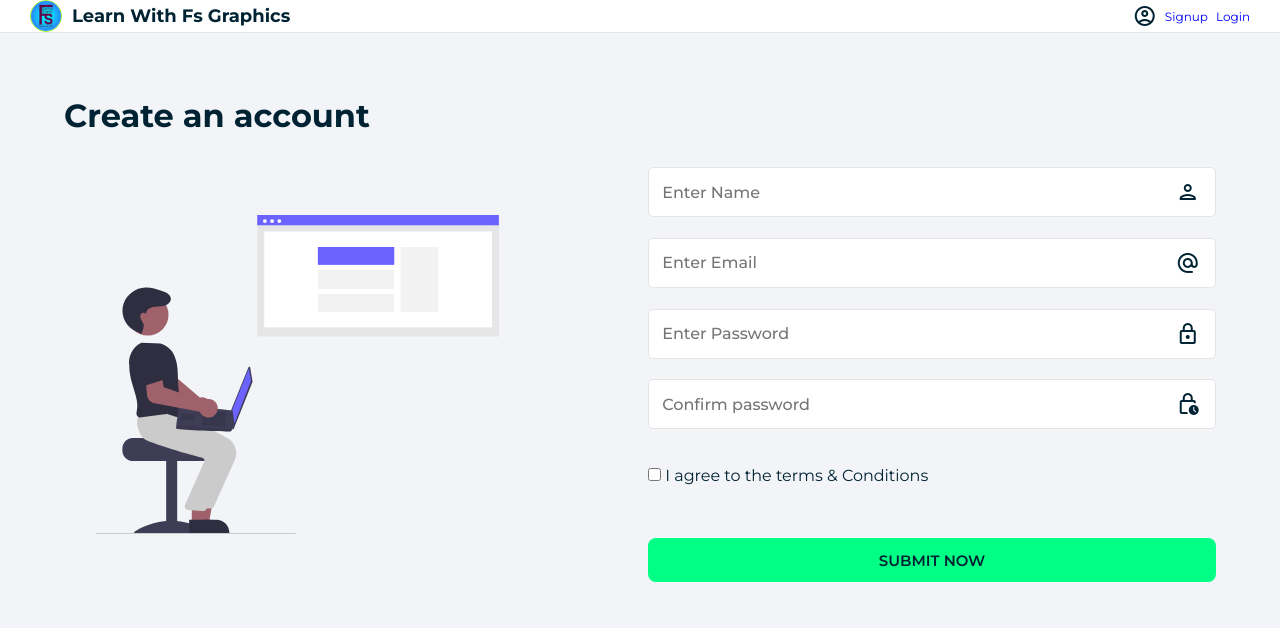
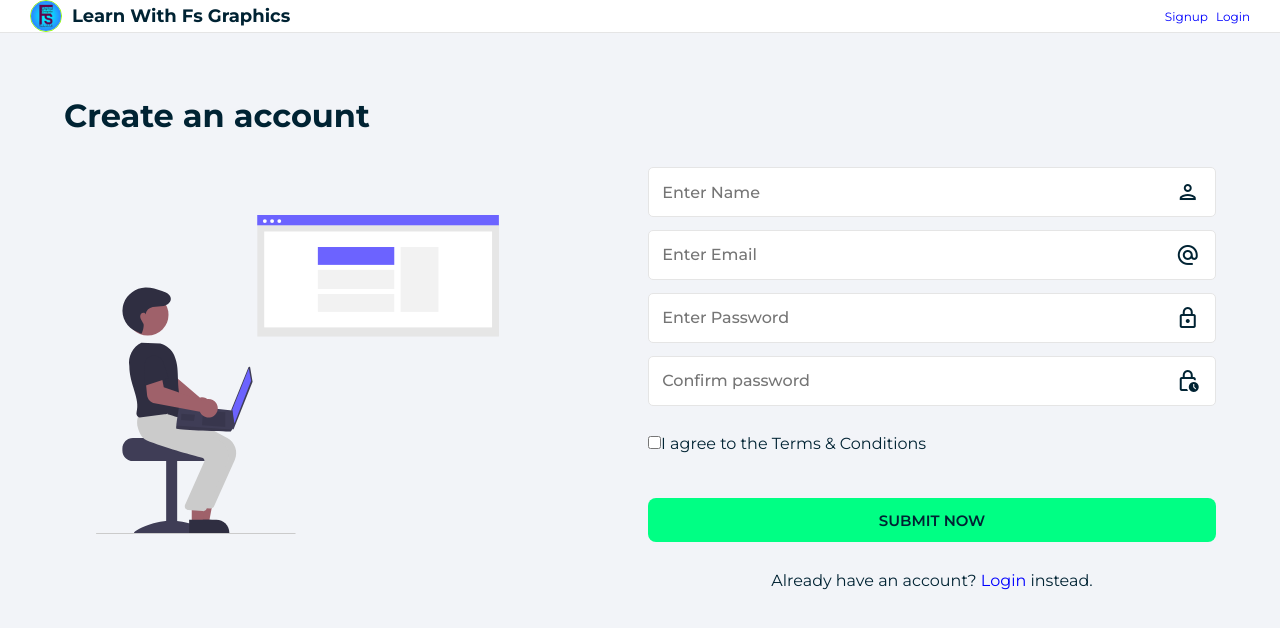
Before and after one commit to fsgraphics/Quiz-React-Project, a React (Vite) app: page /signup in a window 1280 px wide. Shown: the top 628 px of the page. Built offline with nearby package versions, Linux system fonts and the light colour scheme; no server answers.

Commit message:
6th added firebase

```diff
--- a/src/components/Account.jsx
+++ b/src/components/Account.jsx
@@ -1,15 +1,29 @@
 import React from "react";
 import classes from "../components/Styles/Account.module.css";
 import { Link } from "react-router-dom";
+import {useAuth} from "../contexts/AuthContext";
 
 const Account = () => {
+  const {currentUser, logout } = useAuth();
   return (
     <div className={classes.account}>
-      <span className="material-icons-outlined" title="Account">
-        account_circle
-      </span>
-      <Link to="/signup">Signup</Link>
-      <Link to="/login">Login</Link>
+
+      {currentUser ? (
+        <>
+        <span className="material-icons-outlined" title="Account">
+          account_circle
+        </span>
+        <span>{currentUser.displayName}</span>
+        <span className="material-icons-outlined" title="Logout" onClick={logout} > {" "}
+          logout {" "}
+        </span>
+      </>
+      ) : (
+        <>
+          <Link to="/signup">Signup</Link>
+          <Link to="/login">Login</Link>
+        </>
+      )}
     </div>
   );
 };
--- /dev/null
+++ b/src/components/LoginForm.jsx
@@ -0,0 +1,58 @@
+import React, {useState} from 'react';
+import Form from './Form';
+import TextInput from './TextInput';
+import Button from './Button';
+import classes from "../components/Styles/Login.module.css";
+import { Link,useNavigate } from 'react-router-dom';
+import { useAuth } from '../contexts/AuthContext';
+
+
+const LoginForm = () => {
+
+
+    const [email, setEmail] =useState("");
+    const [password, setPassword] =useState("");
+    const [error, setError] = useState();
+    const [loading, setLoading] =useState();
+    const {login} =useAuth();
+    const navigate = useNavigate();
+async function handleSubmit(e) {
+  e.preventDefault();
+
+    try {
+      setError("");
+      setLoading(true);
+     await login(email, password);
+     navigate("/");
+    } catch(err){
+      console.log(err)
+      setLoading(false);
+      setError("Failed to Login!");
+
+    }
+}
+
+    return (
+        <Form className={`${classes.login}`} onSubmit={handleSubmit} >
+          <TextInput
+            type="text"
+            required
+            placeholder="Enter email"
+            icon="alternate_email"
+            value={email} onChange={(e)=> setEmail(e.target.value)}
+          />
+          <TextInput type="password" required
+           placeholder="Enter email" icon="lock"
+           value={password} onChange={(e)=> setPassword(e.target.value)} />
+          <Button disabled={loading} type="submit" >
+            <span>Submit now</span>
+          </Button>
+          {error && <p className='error'>{error}</p>}
+          <div className="info">
+            Don't have an account? <Link to="signup">Signup </Link> instead.
+          </div>
+        </Form>
+    );
+};
+
+export default LoginForm;
--- /dev/null
+++ b/src/components/SignupForm.jsx
@@ -0,0 +1,78 @@
+import React, { useState } from 'react';
+import classes from "../components/Styles/Signup.module.css";
+import Form from './Form';
+import TextInput from './TextInput';
+import Button from './Button';
+import Checkbox from './Checkbox';
+import { Link, useNavigate } from 'react-router-dom';
+import {useAuth} from "../contexts/AuthContext";
+
+
+const SignupForm = () => {
+      const [username, setUsername] =useState("");
+      const [email, setEmail] =useState("");
+      const [password, setPassword] =useState("");
+      const [confirmPassword, setConfirmPassword] =useState("");
+      const [agree, setAgree] =useState("");
+      const [error, setError] = useState();
+      const [loading, setLoading] =useState();
+      const {signup} =useAuth();
+      const navigate = useNavigate();
+async function handleSubmit(e) {
+    e.preventDefault();
+    // do validation
+    if(password !== confirmPassword){
+        return setError("Password don't match");
+      }
+      try {
+        setError("");
+        setLoading(true);
+       await signup(email,password,username);
+       navigate("/");
+      } catch(err){
+        console.log(err)
+        setLoading(false);
+        setError("Failed to create an account!");
+
+      }
+}
+
+
+
+    return (
+        <Form className={`${classes.signup}`} onSubmit={handleSubmit}>
+          <TextInput type="text" required placeholder="Enter Name" icon="person" value={username} onChange={(e)=> setUsername(e.target.value)} />
+          <TextInput
+            type="email"
+            required
+            placeholder="Enter Email"
+            icon="alternate_email"
+            value={email} onChange={(e)=> setEmail(e.target.value)}
+          />
+          <TextInput type="password" required placeholder="Enter Password" icon="lock" value={password} onChange={(e)=> setPassword(e.target.value)} />
+          <TextInput
+            type="password"
+            required
+            placeholder="Confirm password"
+            icon="lock_clock"
+            value={confirmPassword} onChange={(e)=> setConfirmPassword(e.target.value)}
+          />
+          <Checkbox
+          required
+          text="I agree to the Terms &amp; Conditions"
+          value={agree} onChange={(e)=> setAgree(e.target.value)}
+          />
+          <Button disabled={loading}  type="submit">
+            <span>Submit now</span>
+          </Button>
+
+            {error && <p className='error'>{error}</p>}
+
+          <div className="info">
+            Already have an account? <Link to="/login">Login</Link> instead.
+          </div>
+        </Form>
+    );
+};
+
+export default SignupForm;
--- a/src/components/pages/Login.jsx
+++ b/src/components/pages/Login.jsx
@@ -1,10 +1,7 @@
 import React from "react";
-import classes from "../Styles/Login.module.css";
 import Illustration from "../Illustration";
-import Form from "../Form";
-import TextInput from "../TextInput";
-import Button from "../Button";
 import LoginImg from "../../assets/images/login.svg";
+import LoginForm from "../LoginForm";
 
 const Login = () => {
   return (
@@ -14,20 +11,7 @@ const Login = () => {
         <Illustration>
           <img src={LoginImg} alt="Login" />
         </Illustration>
-        <Form className={`${classes.login}`}>
-          <TextInput
-            type="text"
-            placeholder="Enter email"
-            icon="alternate_email"
-          />
-          <TextInput type="password" placeholder="Enter email" icon="lock" />
-          <Button>
-            <span>Submit now</span>
-          </Button>
-          <div className="info">
-            Don't have an account? <a href="signup.html">Signup </a> instead.
-          </div>
-        </Form>
+        <LoginForm/>
       </div>
     </>
   );
--- a/src/components/pages/Signup.jsx
+++ b/src/components/pages/Signup.jsx
@@ -1,10 +1,7 @@
-import React from "react";
-import classes from "../Styles/Signup.module.css";
+import React from "react"
 import Illustration from "./../Illustration";
 import SignupImg from "../../assets/images/signup.svg";
-import Form from "../Form";
-import TextInput from "../TextInput";
-import Button from "../Button";
+import SignupForm from "../SignupForm";
 
 const Signup = () => {
   return (
@@ -14,27 +11,7 @@ const Signup = () => {
         <Illustration>
           <img src={SignupImg} alt="Login" />
         </Illustration>
-        <Form className={`${classes.signup}`}>
-          <TextInput type="text" placeholder="Enter Name" icon="person" />
-          <TextInput
-            type="email"
-            placeholder="Enter Email"
-            icon="alternate_email"
-          />
-          <TextInput type="password" placeholder="Enter Password" icon="lock" />
-          <TextInput
-            type="password"
-            placeholder="Confirm password"
-            icon="lock_clock"
-          />
-          <label for="#">
-            <input type="checkbox" />
-            <span> I agree to the terms & Conditions</span>{" "}
-          </label>
-          <Button>
-            <span>Submit now</span>
-          </Button>
-        </Form>
+        <SignupForm/>
       </div>
     </>
   );
```
